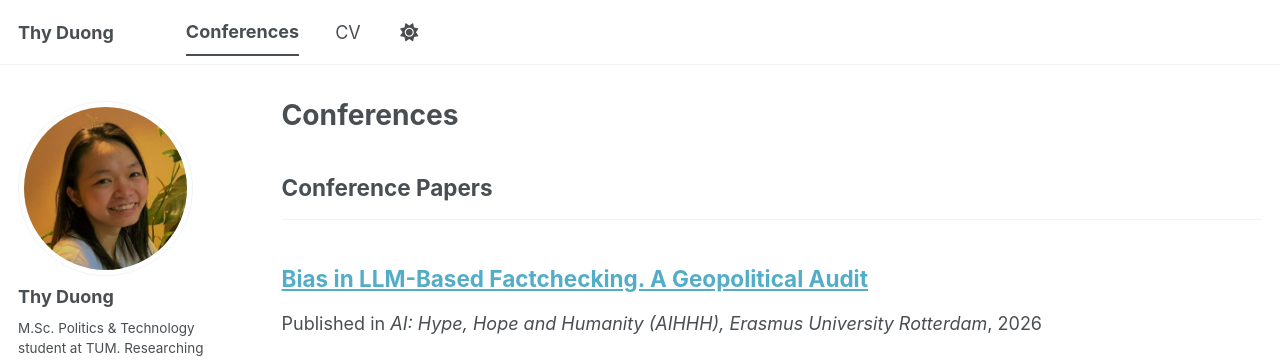
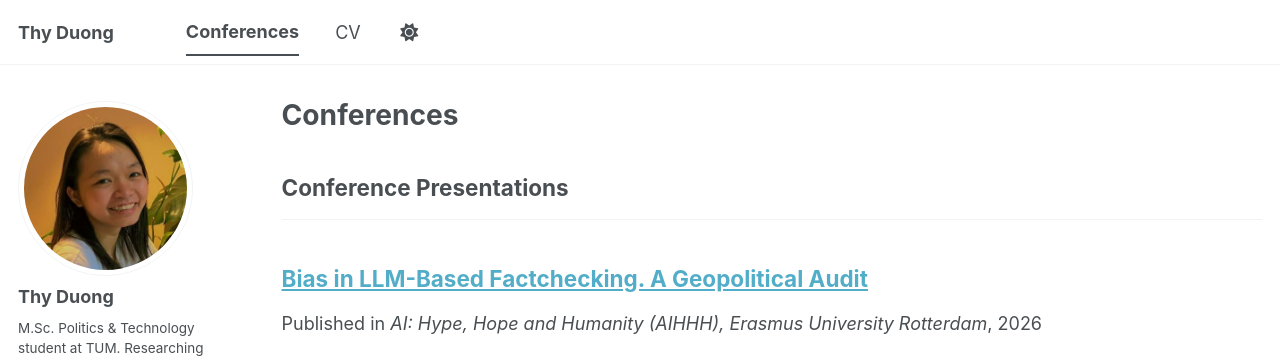
Before and after one commit to thybaoduongnguyen/thybaoduongnguyen.github.io, a Jekyll site: the page built from _pages/publications.html, in a window 1280 px wide. Shown: the top 360 px of the page. Built offline with Jekyll 4.4.1, drawn with Linux system fonts in a browser that asks for light colours; a style sheet for code colours, icons or effects is not loaded.

Commit message:
Change title from 'Conference Papers' to 'Conference Presentations'

```diff
--- a/_config.yml
+++ b/_config.yml
@@ -89,7 +89,7 @@ publication_category:
   manuscripts:
     title: 'Journal Articles'
   conferences:
-    title: 'Conference Papers'
+    title: 'Conference Presentations'
 
 # Site Settings
 teaser                   :  # filename of teaser fallback teaser image placed in /images/ for social media previews
```
